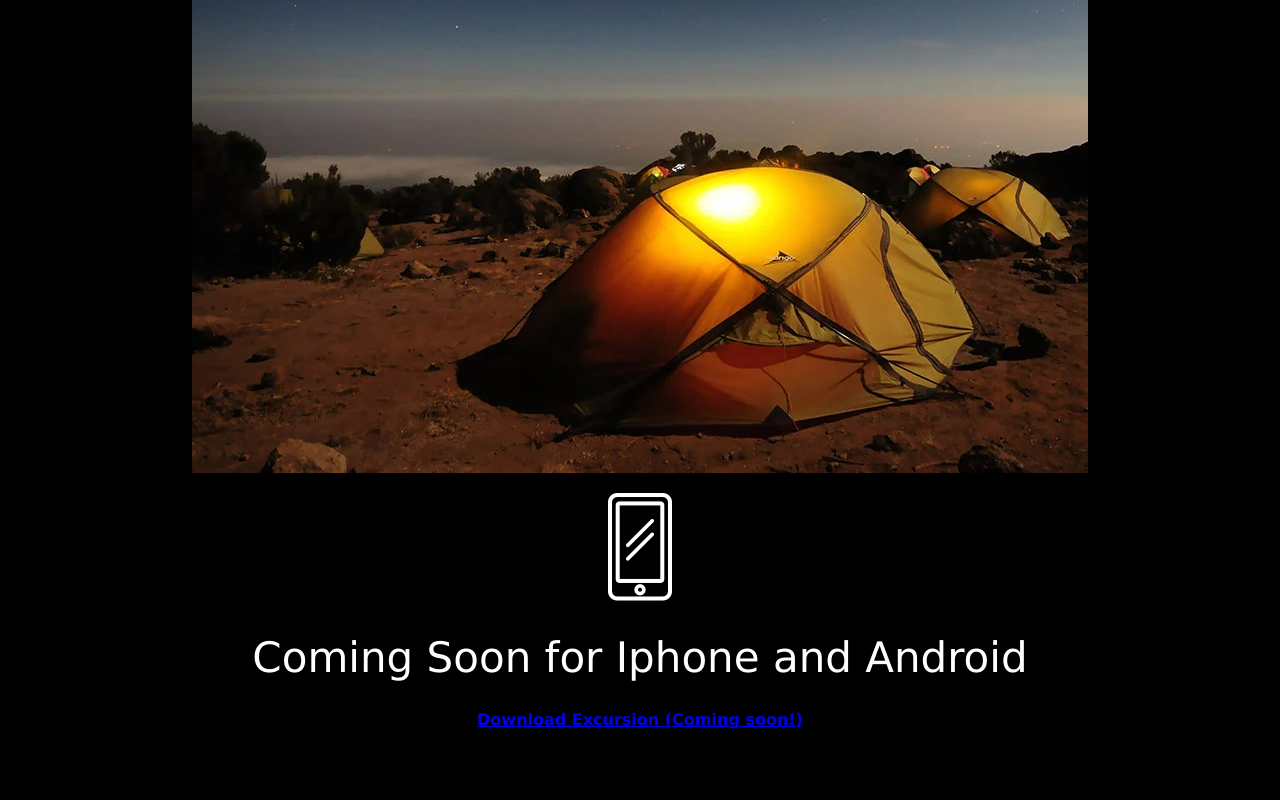
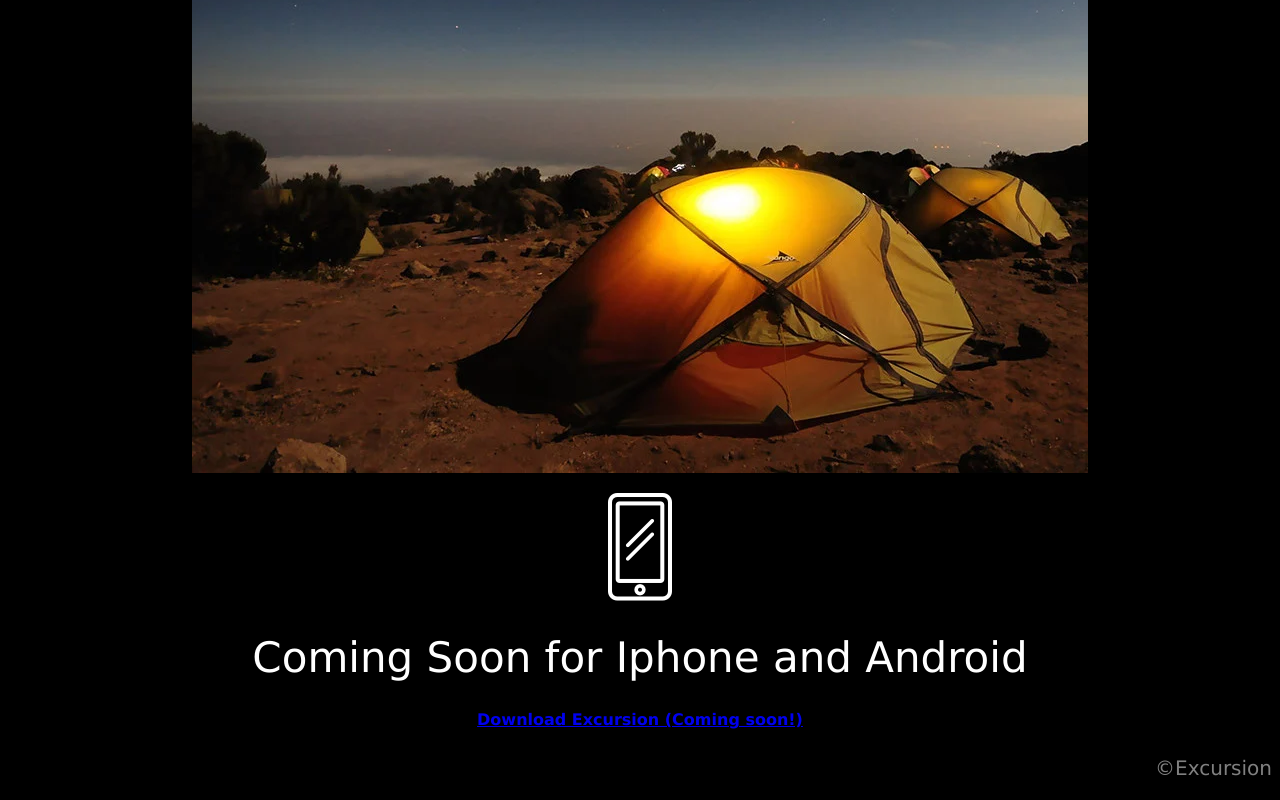
Before and after one commit to LysandrosL/excursion, a plain HTML site: page index.html in a window 1280 px wide. Shown: the part 1099-1899 px from the top of the page. Before the commit the page ends 1855 px from the top, so only its background shows below. Drawn offline with Linux system fonts and the light colour scheme.

Commit message:
Add copyright - Final commit

```diff
--- a/index.html
+++ b/index.html
@@ -25,6 +25,7 @@
         <p><img src="../excursion/resources/images/phone.jpeg"></p>
         <h1>Coming Soon for Iphone and Android</h1>
         <h5><a href="#">Download Excursion (Coming soon!)</a></h5>
+        <p id="copyright"><span>&#169</span>Excursion</p>
     </div>
 
 
--- a/resources/css/style.css
+++ b/resources/css/style.css
@@ -37,3 +37,9 @@ body {
     color: aquamarine;
     font-size: 16px;
 }
+
+#copyright {
+    text-align: right;
+    color: gray;
+    font-size: 20px;
+}
```
